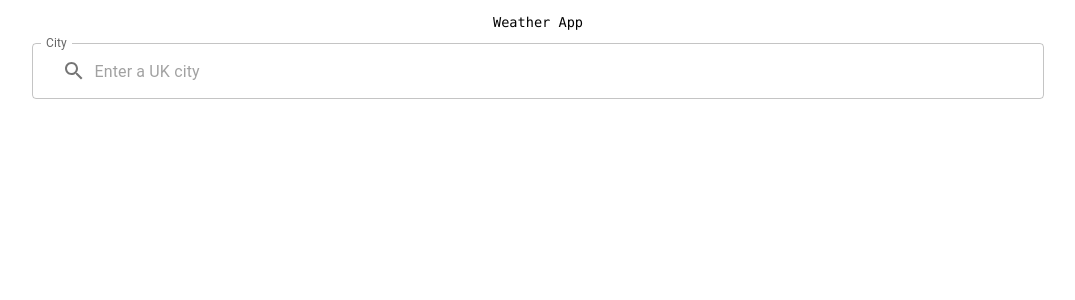
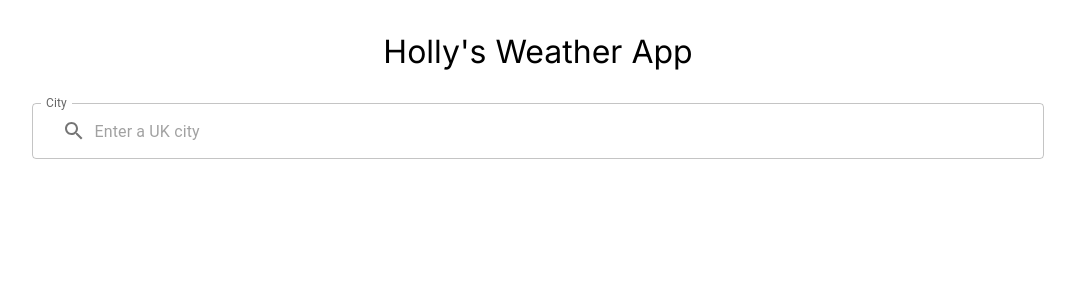
Before and after one commit to HollyRebekah/weather-app-next, a Next.js app: page / in a window 1280 px wide. Shown: the top 300 px of the page, without its empty margins (102-1177 px from the left). Built offline with nearby package versions, Linux system fonts and the light colour scheme.

Commit message:
style tweaks

```diff
--- a/app/components/weatherTile/index.module.css
+++ b/app/components/weatherTile/index.module.css
@@ -2,5 +2,14 @@
     display: flex;
     flex-direction: column;
     align-items: center;
-    width: 175px
+    width: 175px;
+    padding: 12px 0;
 }
+
+.icon {
+    padding-bottom: 8px;
+}
+
+.text {
+    margin: 0;
+}
--- a/app/components/weatherTile/index.tsx
+++ b/app/components/weatherTile/index.tsx
@@ -15,10 +15,10 @@ const WeatherTile = (props:{ data :WeatherData }) => {
 
     return (
         <div className={styles.tile} data-testid='weather-tile'>
-            <p>{date}</p>
-            <Image src={`/weather-icons/${getIconCode()}.png`} alt={data.day?.condition.text || 'weather-icon'} width="64" height="64"/>
-            <p>{`${data.day?.maxtemp_c}°C `}</p>
-            <p>{data.day?.condition.text}</p>
+            <p className={styles.text}>{date}</p>
+            <Image className={styles.icon} src={`/weather-icons/${getIconCode()}.png`} alt={data.day?.condition.text || 'weather-icon'} width="64" height="64"/>
+            <p className={styles.text}>{`${data.day?.maxtemp_c}°C `}</p>
+            <p className={styles.text}>{data.day?.condition.text}</p>
         </div>
     )
 }
--- a/app/page.module.css
+++ b/app/page.module.css
@@ -8,9 +8,8 @@
 }
 
 .description {
-  font-size: 0.85rem;
+  font-size: 2rem;
   max-width: var(--max-width);
   z-index: 2;
-  font-family: var(--font-mono);
   text-align: center;
 }
--- a/app/page.tsx
+++ b/app/page.tsx
@@ -31,7 +31,7 @@ const getData =  async (city: string) => {
   return (
     <main className={styles.main}>
       <div className={styles.container}>
-        <p className={styles.description}>Weather App</p>
+        <p className={styles.description}>Holly's Weather App</p>
         <SearchBar handleSearch={getData}/>
         { error ?
           <p data-testid="error-message"> Sorry, there has been an error retrieving the forecast. Please double check the city you have entered and search again. </p> :
```
